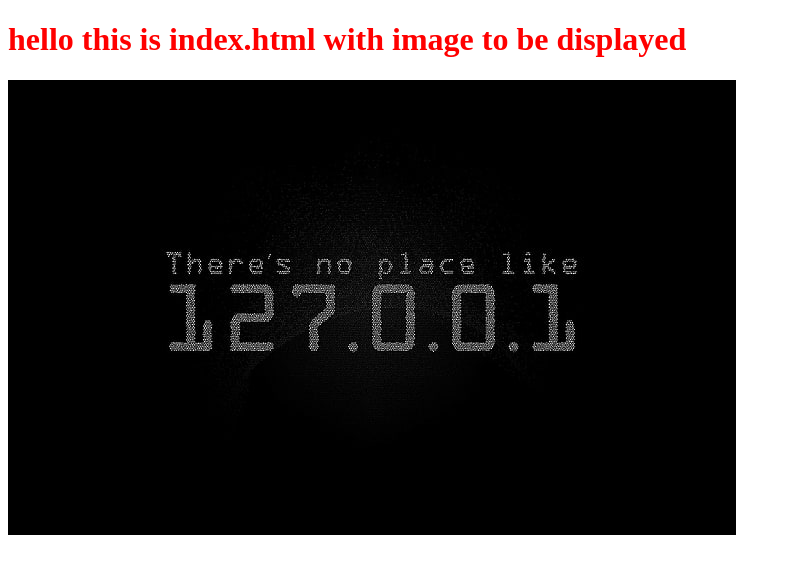
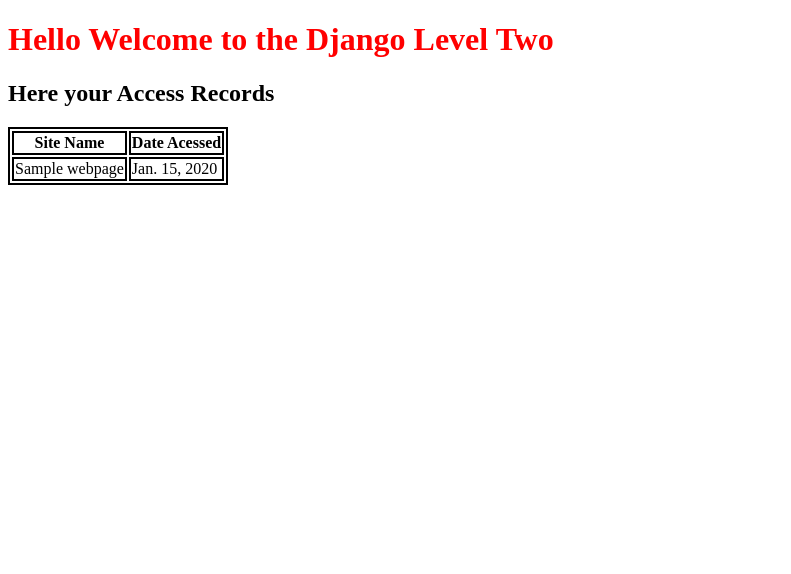
Before and after one commit to ankityad98/DjangoWork, a Django app: page / in a window 1280 px wide. Shown: the top 574 px of the page, without its empty margins (0-791 px from the left). Run offline with Django 3.2, Linux system fonts and the light colour scheme; tables that the repository leaves empty hold one stand-in row (values such as "Sample post").

Commit message:
Django MTV(Models Templates Views Paradigm)

```diff
--- a/first_project/first_app/views.py
+++ b/first_project/first_app/views.py
@@ -1,6 +1,8 @@
 from django.shortcuts import render
 from django.http import HttpResponse
+from first_app.models import Topic, Webpage, AccessRecord
 # Create your views here.
 def index(request):
-    my_dict={'insert_me':"hello i am from view.py"}
-    return render(request,'first_app/index.html',context=my_dict)
+    webpages_list=AccessRecord.objects.order_by('date')
+    date_dict={'access_records':webpages_list}
+    return render(request,'first_app/index.html',context=date_dict)
--- a/first_project/static/css/mystyle.css
+++ b/first_project/static/css/mystyle.css
@@ -1,3 +1,6 @@
 h1{
   color:red;
 }
+table,th,td{
+  border:2px solid black;
+}
--- a/first_project/templates/first_app/index.html
+++ b/first_project/templates/first_app/index.html
@@ -3,12 +3,29 @@
 <html lang="en" dir="ltr">
   <head>
     <meta charset="utf-8">
-    <title>first App</title>
+    <title>Django Level Two </title>
     <link rel="stylesheet" href="{% static "css/mystyle.css" %}">
   </head>
   <body>
-    <h1> hello this is index.html with image to be displayed</h1>
-    <img src="{% static "images/aky.jpg" %}" alt="uh oh, didn't show!">
-
+    <h1> Hello Welcome to the Django Level Two</h1>
+    <h2> Here your Access Records</h2>
+    <div class="djangotwo">
+      {% if access_records %}
+       <table>
+        <thead>
+          <th> Site Name </th>
+          <th> Date Acessed </th>
+        </thead>
+      {% for acc in access_records %}
+        <tr>
+          <td>{{acc.name}}</td>
+          <td>{{acc.date}}</td>
+        </tr>
+      {% endfor %}
+      </table>
+      {% else %}
+         <p> No ACCESS RECORDS FOUND! </P>
+      {% endif %}
+      </div>
   </body>
 </html>
```
